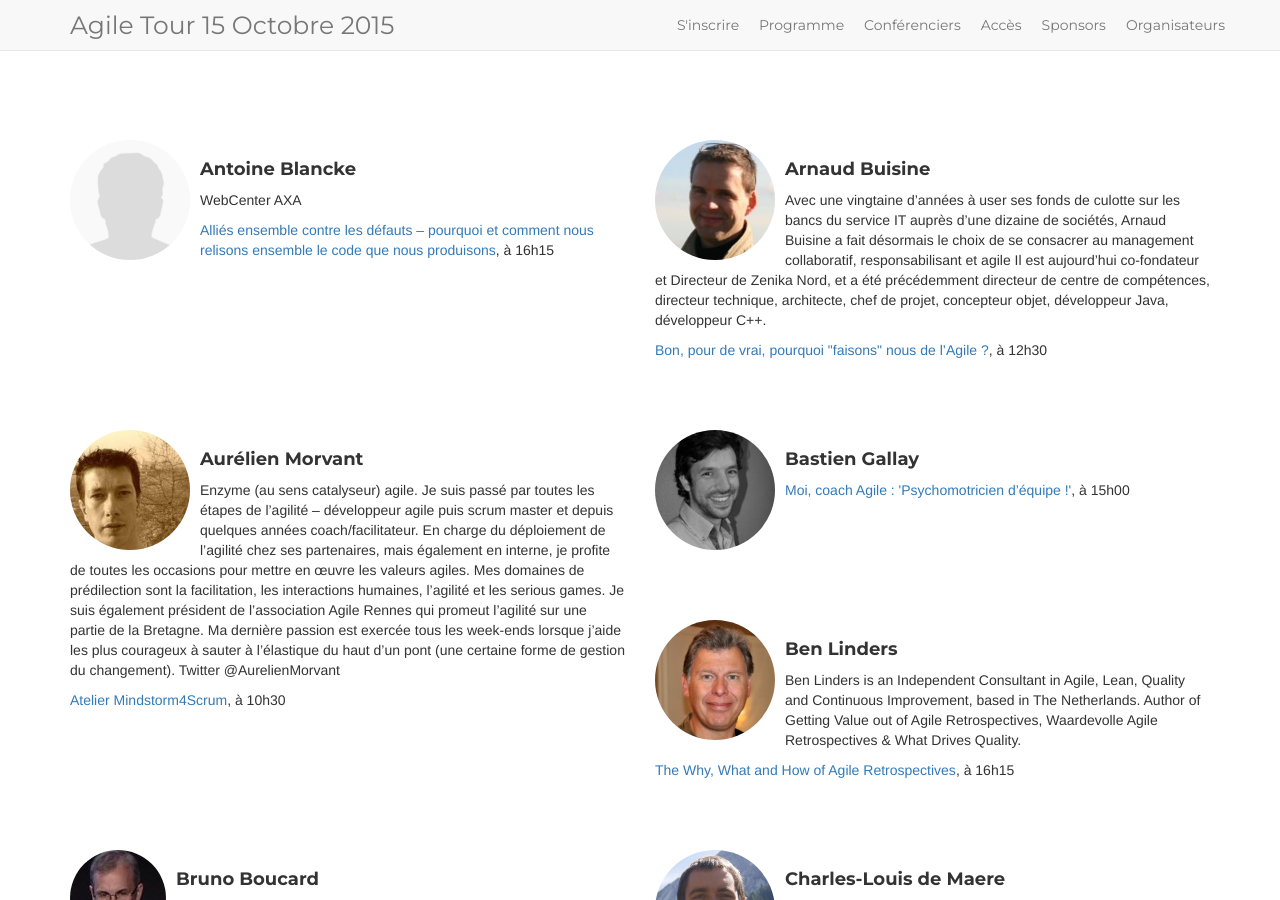
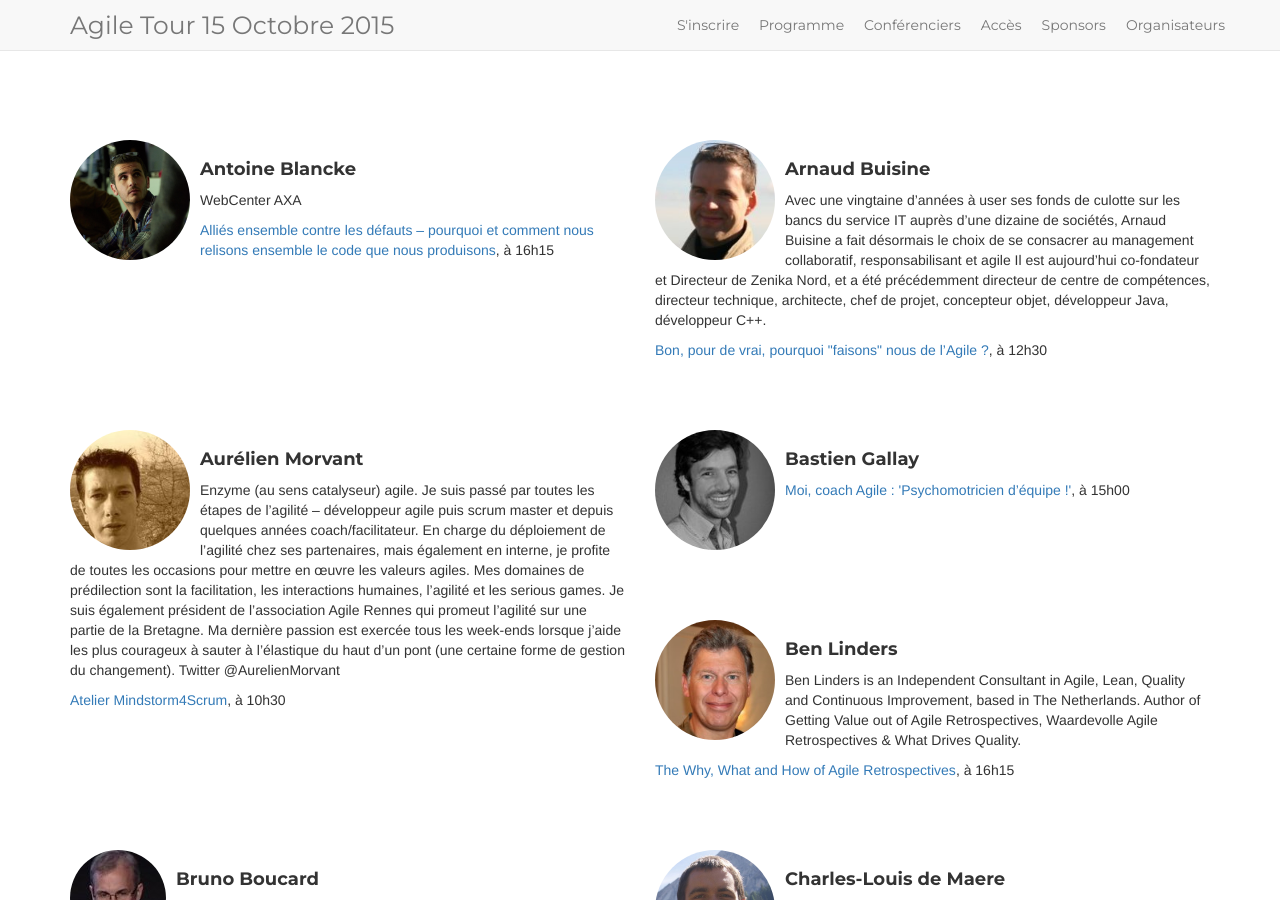
Before and after one commit to jak78/agile-tour-lille-2017, a Jekyll site: the page built from 01-speakers.html, in a window 1280 px wide and 900 px high. Built offline with Jekyll 4.4.1, drawn with Linux system fonts in a browser that asks for light colours; nearby versions of some CDN libraries.

Commit message:
Added: AntoineBlancke.jpg to speakers

```diff
--- a/_data/speakers.yml
+++ b/_data/speakers.yml
@@ -94,7 +94,7 @@
   photo: Julien-Jakubowski.jpg
 - name: Antoine Blancke
   bio: 'WebCenter AXA'
-  photo: male200.png
+  photo: AntoineBlancke.jpg
 - name: Simon Langlet
   bio: 'Directeur de projet au sein des équipes CGI, Simon a été élevé et bercé par le modèle du cycle en V classique sur de nombreux projets, TMA et centre de services essentiellement dans le Retail et l’eCommerce. Il s’est mis à l’agile tout récemment fin 2014 (mieux vaut tard que jamais ;-) avec la mise en place de Scrum dans une équipe de plus de 40 personnes. Convaincu par ses bienfaits et ses apports, Simon multiplie les échanges et les partages d’expérience sur le sujet et prône l’agilité autour de lui.'
   photo: Simon-Langlet.jpg
```
Also changed, not shown: img/speakers/AntoineBlancke.jpg (added).
